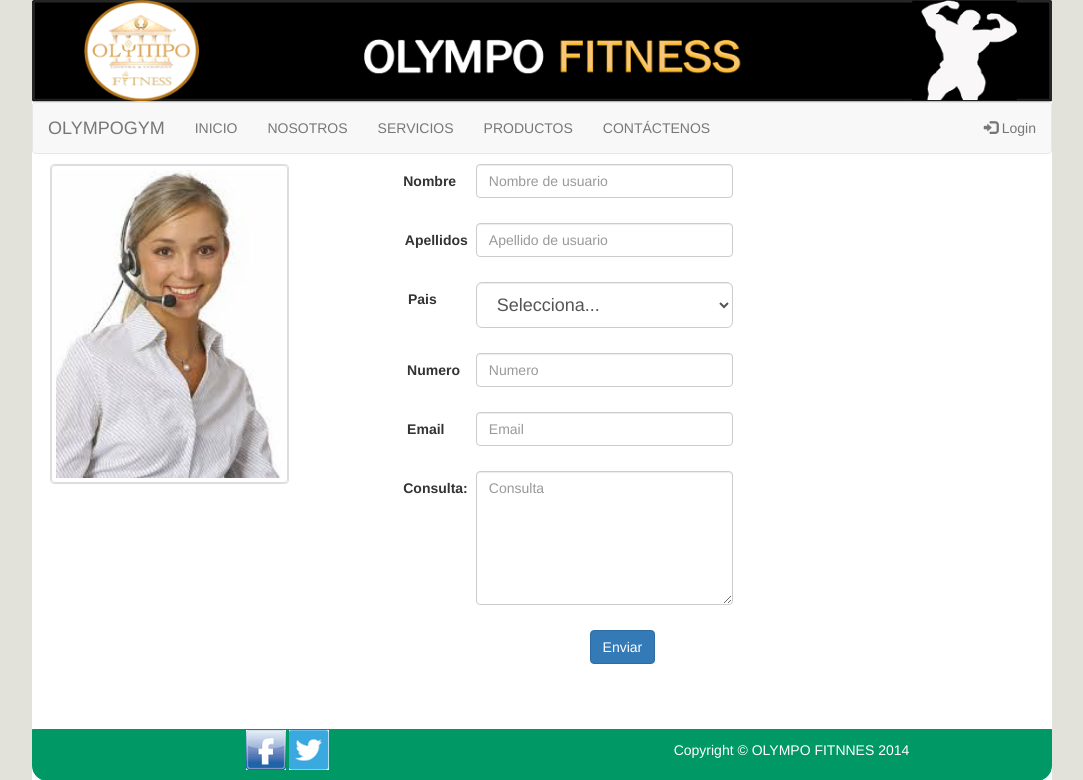
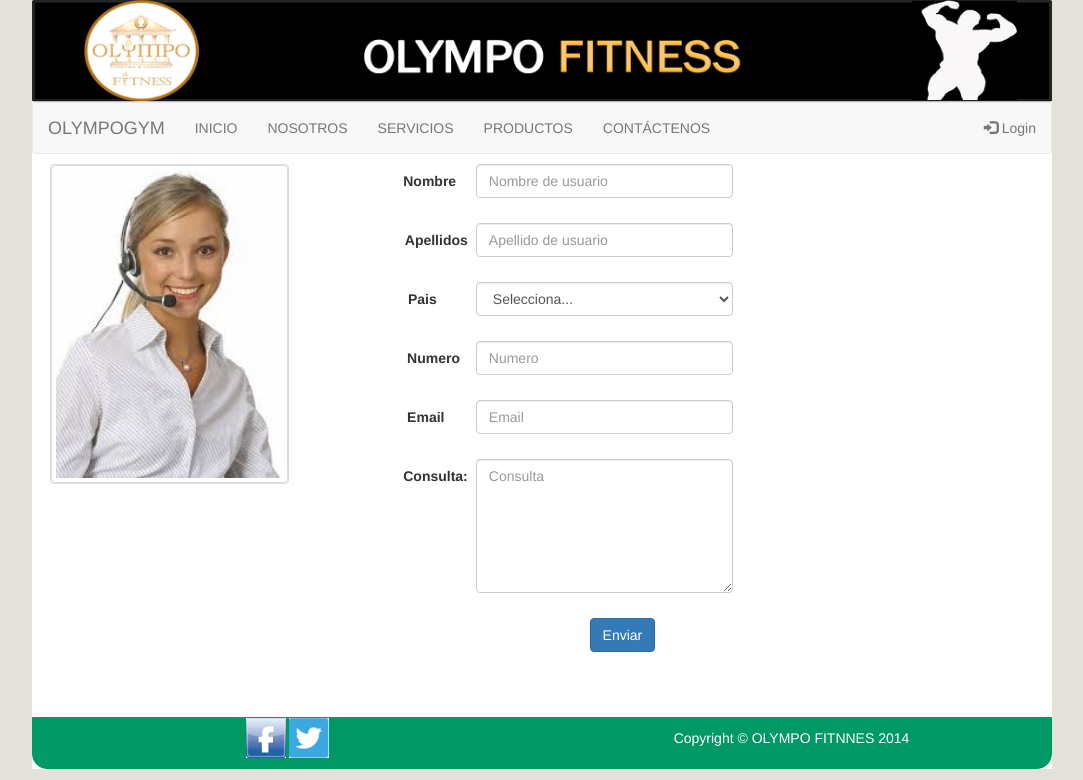
Before and after one commit to colbert6/OlympoGym, a PHP site: page /web/contactenos in a window 1280 px wide. Shown: the top 780 px of the page, without its empty margins (98-1181 px from the left). Run offline with PHP 8.4, Linux system fonts and the light colour scheme; some libraries are stand-ins or nearby versions.

Commit message:
arreglado el select

```diff
--- a/views/web/contactenos.php
+++ b/views/web/contactenos.php
@@ -25,7 +25,7 @@
                    <div class="form-group">
                        <label for="inputPais" class="control-label col-xs-5">Pais &nbsp &nbsp &nbsp &nbsp</label>
                        <div class="col-xs-7">
-                           <select class="form-control input-lg">
+                           <select class="form-control">
                                <option> Selecciona... </option>
                                <option> Perù </option>
                                <option> Ecuador </option>
```
